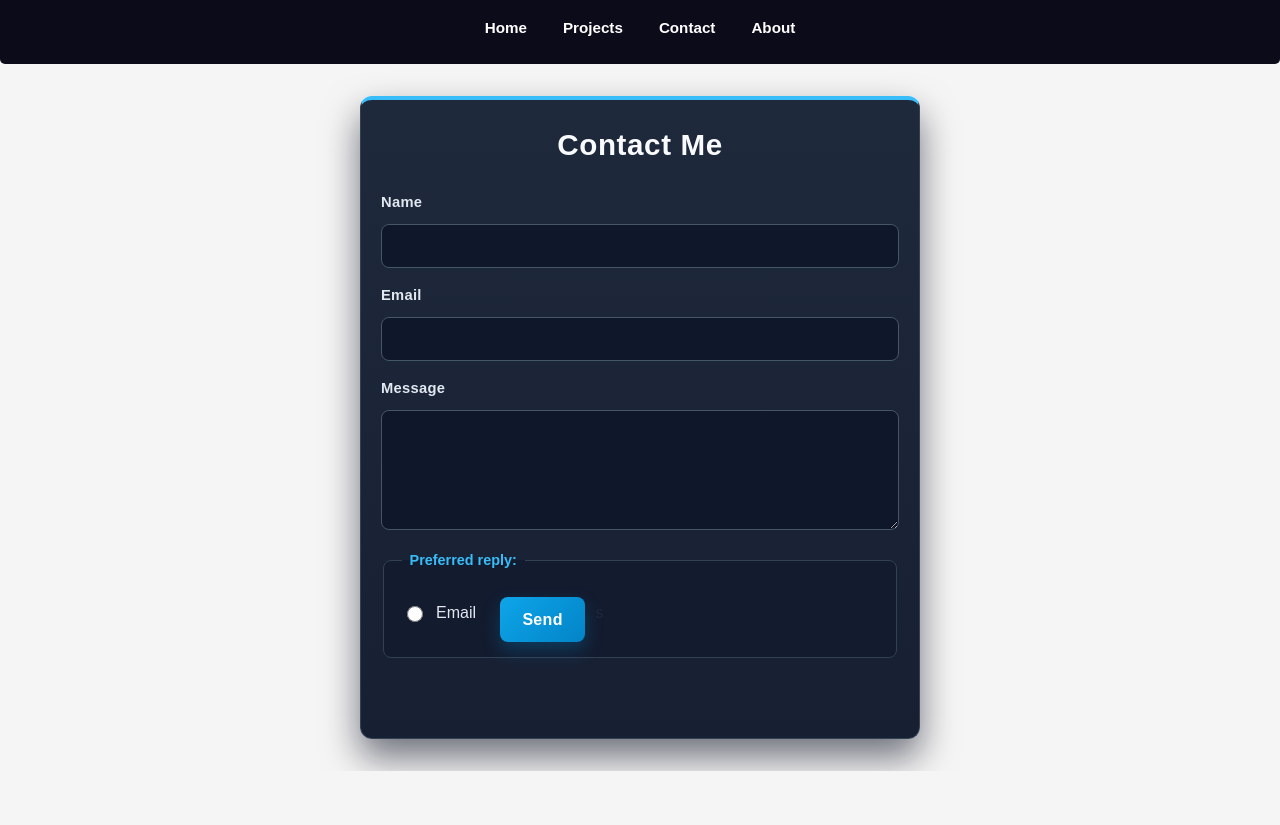
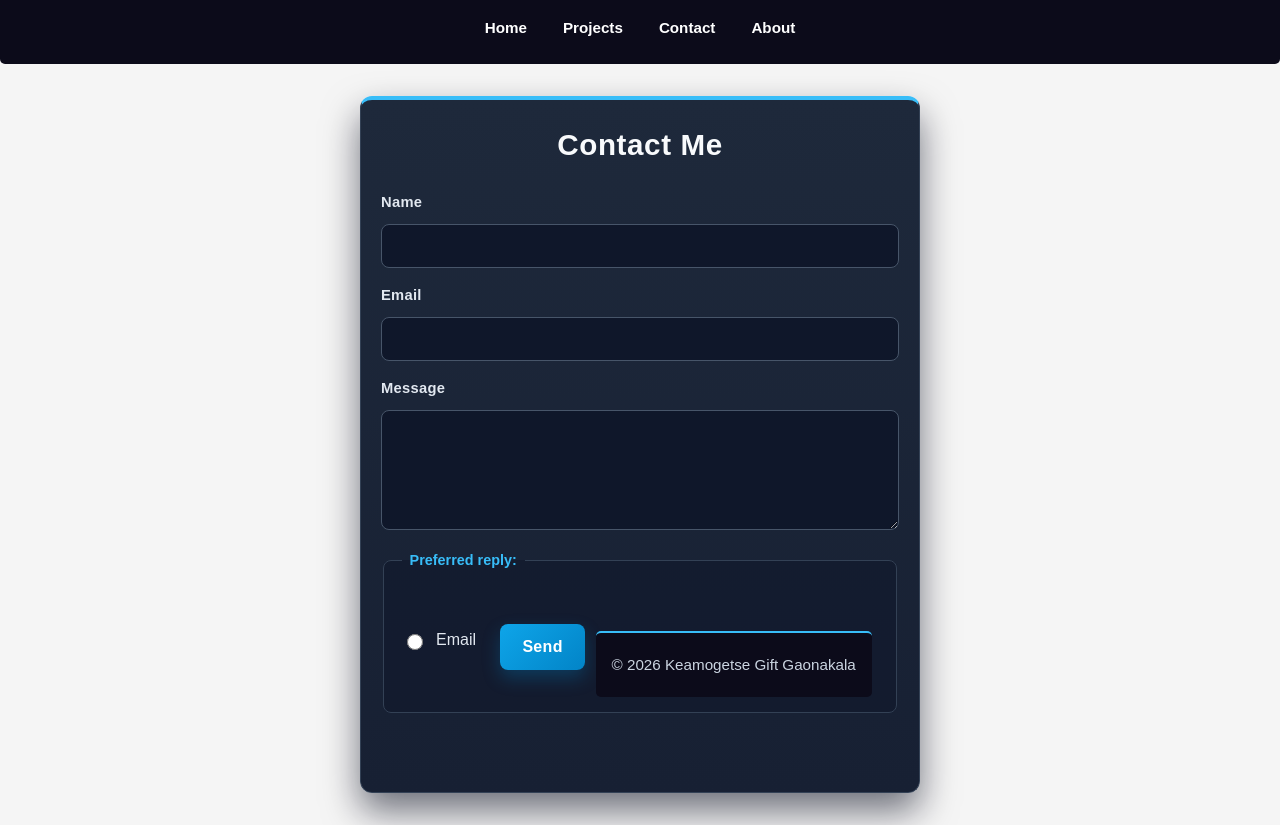
Before and after one commit to keamogetsegaonakala/capstone-site, a plain HTML site: page contact.html in a window 1280 px wide. Shown: the part 82-907 px from the top of the page. Before the commit the page ends 853 px from the top, so only its background shows below. Drawn offline with Linux system fonts and the light colour scheme.

Commit message:
Add and style footer

```diff
--- a/contact.html
+++ b/contact.html
@@ -46,7 +46,11 @@
   <label for="replyEmail">Email</label>
   <button type="submit">Send</button>
 
-<script src="script.js" defer></script>s
+<script src="script.js" defer></script>
+
+<footer>
+  <p>&copy; 2026 Keamogetse Gift Gaonakala</p>
+</footer>
 
 
 </body>
```
Also changed, not shown: about.html (+5 -0 lines), index.html (+4 -0 lines), projects.html (+4 -0 lines).
